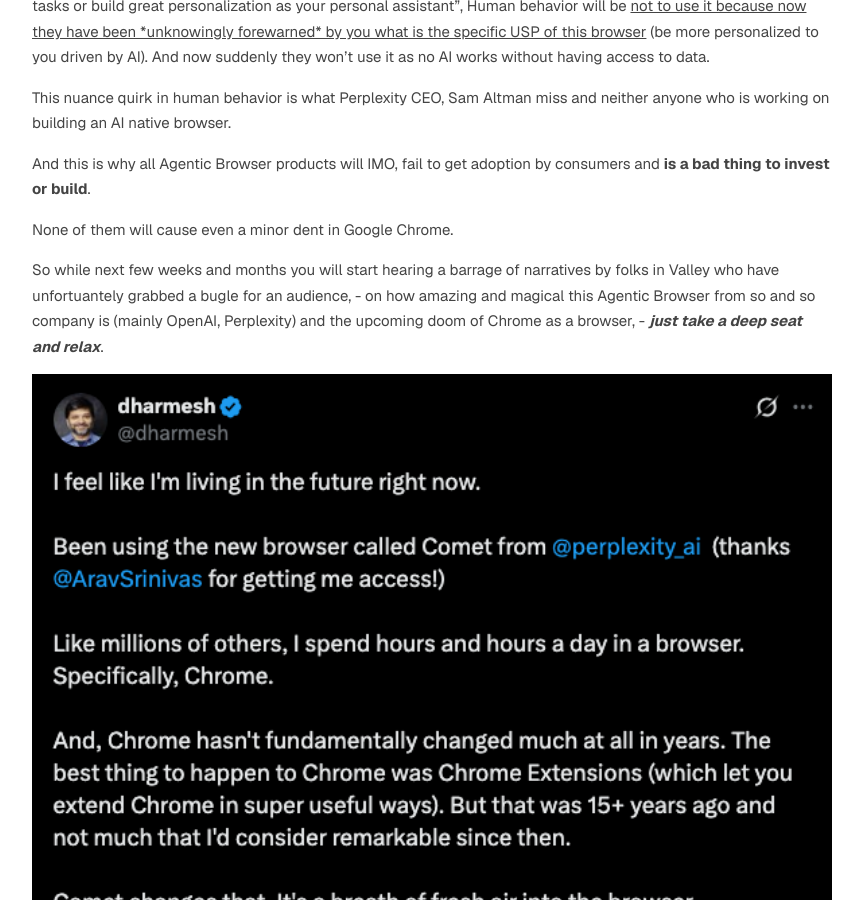
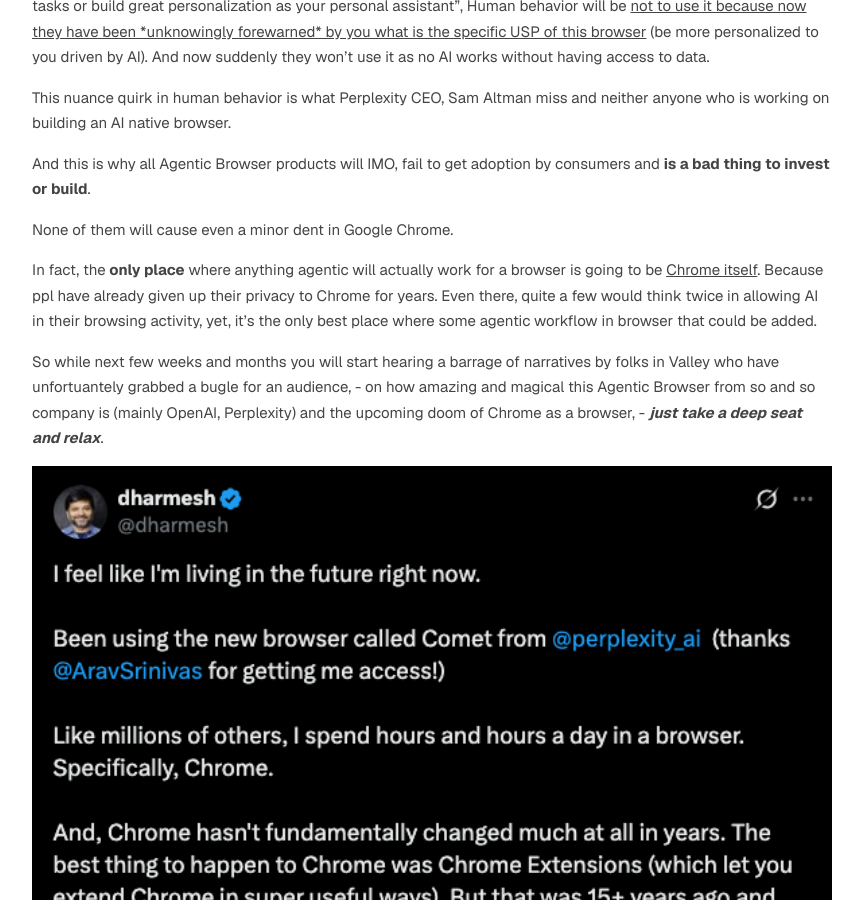
Before and after one commit to trmanish/trmanish.github.io, a Jekyll site: the page built from _posts/2025-07-10-context-eng.md, in a window 1280 px wide and 900 px high, scrolled down 4492 px. Shown: the whole window, without its empty margins (208-1071 px from the left). Built offline with Jekyll 4.4.1, drawn with Linux system fonts in a browser that asks for light colours.

Commit message:
Add post: context eng

```diff
--- a/_posts/2025-07-10-context-eng.md
+++ b/_posts/2025-07-10-context-eng.md
@@ -118,6 +118,8 @@
 
 None of them will cause even a minor dent in Google Chrome.
 
+In fact, the **only place** where anything agentic will actually work for a browser is going to be <u>Chrome itself</u>. Because ppl have already given up their privacy to Chrome for years. Even there, quite a few would think twice in allowing AI in their browsing activity, yet, it's the only best place where some agentic workflow in browser that could be added.
+
 So while next few weeks and months you will start hearing a barrage of narratives by folks in Valley who have unfortuantely grabbed a bugle for an audience, - on how amazing and magical this Agentic Browser from so and so company is (mainly OpenAI, Perplexity) and the upcoming doom of Chrome as a browser, - ***just take a deep seat and relax***.
 
 <img src="/assets/context-eng/dharmesh.jpg" width="100%">
```
